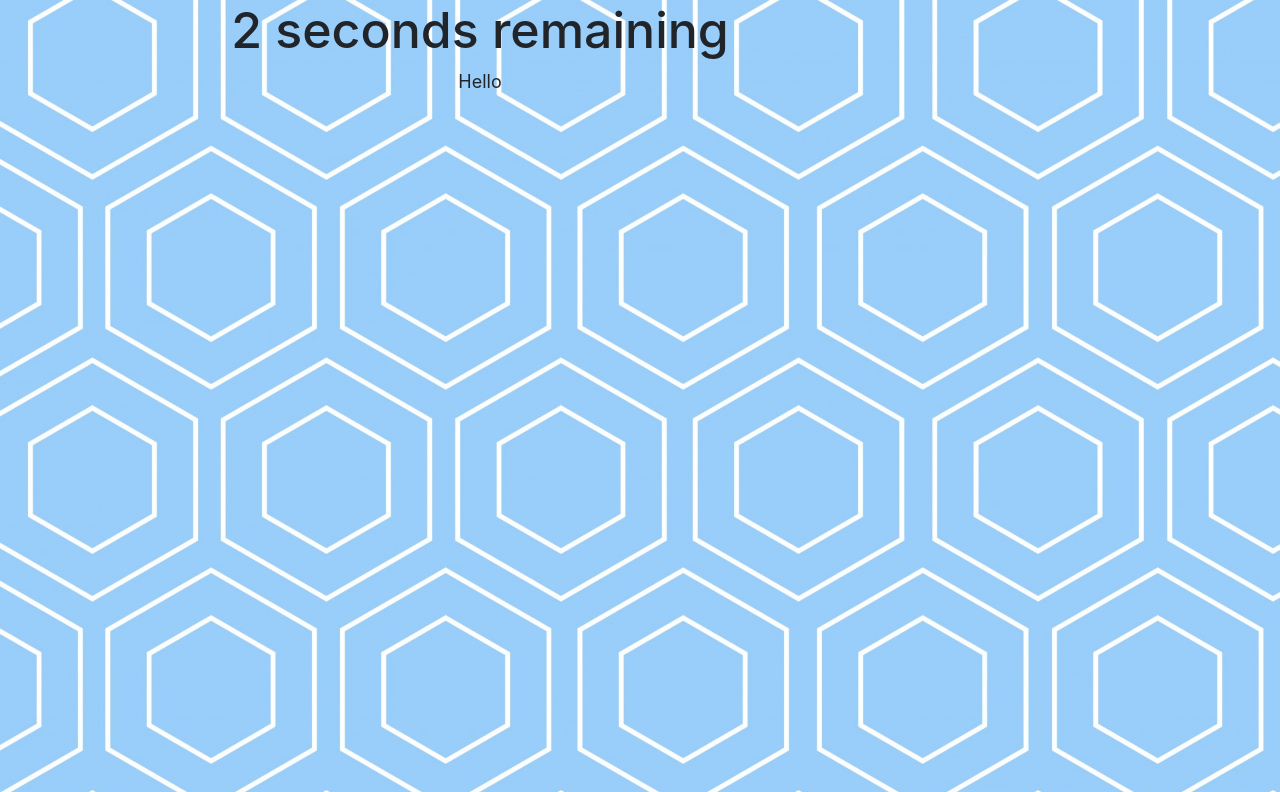
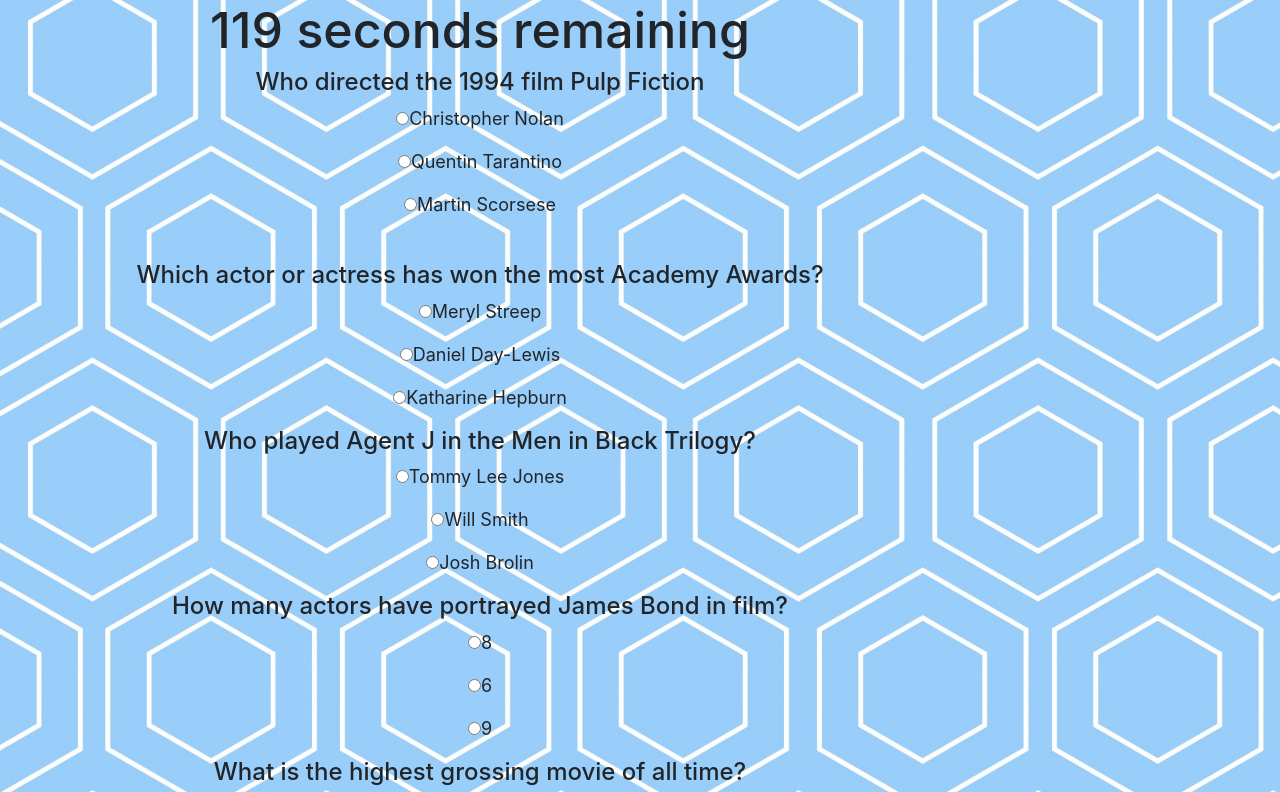
Before and after one commit to mgulham/trivia-game, a plain HTML site: page index.html in a window 1280 px wide. Both pictures are taken after a click on the button "Start Game". Shown: the top 792 px of the page. Drawn offline with nearby package versions, Linux system fonts and the light colour scheme.

Commit message:
final changes pushed. game fully functional.

```diff
--- a/assets/javascript/game.js
+++ b/assets/javascript/game.js
@@ -1,44 +1,157 @@
 
-function rightAnswer(){
-    correct++
+var correct = 0  //defining our global variables
+var incorrect = 0
+var timeleft = 120
+
+// object that runs function when submit is clicked. Makes sure page doesn't refresh.
+const myForm = document.getElementById("myForm");
+myForm.addEventListener("submit", (e) => {
+  e.preventDefault();
+  console.log("Form Submitted");
+  handleClick();
+  setTimeout(endGame, 500);
+});
+
+let myQuestions = [
+  {
+    question: "Who directed the 1994 film Pulp Fiction",
+    answers: {
+      a: "Christopher Nolan",
+      b: "Quentin Tarantino",
+      c: "Martin Scorsese"
+    },
+    correctAnswer: "b"
+  },
+  {
+    question: "Which actor or actress has won the most Academy Awards?",
+    answers: {
+      a: "Meryl Streep",
+      b: "Daniel Day-Lewis",
+      c: "Katharine Hepburn"
+    },
+    correctAnswer: "c"
+  },
+  {
+    question: "Who played Agent J in the Men in Black Trilogy?",
+    answers: {
+      a: "Tommy Lee Jones",
+      b: "Will Smith",
+      c: "Josh Brolin",
+    },
+    correctAnswer: "b"
+  },
+  {
+    question: "How many actors have portrayed James Bond in film?",
+    answers: {
+      a: "8",
+      b: "6",
+      c: "9",
+    },
+    correctAnswer: "a"
+  },
+  {
+    question: "What is the highest grossing movie of all time?",
+    answers: {
+      a: "The Titanic",
+      b: "Avatar",
+      c: "Avengers: Endgame",
+    },
+    correctAnswer: "c"
+  }
+];
+
+//When page loads, questions are ready but are hidden until called.
+$( document ).ready(function() {
+  $("#questions").hide();
+});
+
+//calculates score by looping through inputs and pulling clicked values. Those values are stored and looped through themselves to see if correct or not. Pulled from stackoverflow.
+function handleClick() {
+
+  for(var i = 1; i <= 5; i++) {
+    var radios = document.getElementsByName('answer'+i);
+    for(var j = 0; j < radios.length; j++) {
+      var radio = radios[j];
+      if(radio.value == "correct" && radio.checked) {
+        correct++;
+      }
+      }
+   }
+      ;
+
+    } //
+
+//Function that pushes score to html when game is complete
+function pushScore(){
+  incorrect = 5 - correct;
+  $("#questions").append(`<p class= "endScore">Correct: ${correct}</p>
+      <p class= "endScore">Incorrect: ${incorrect}</p>`)
+
+};
+
+//function that pushes questions from array to html.
+function pushQuestions(){
+    $("#q1").html(`${myQuestions[0].question}`);
+    $("#q1a1").append(`${myQuestions[0].answers.a}`);
+    $("#q1a2").append(`${myQuestions[0].answers.b}`);
+    $("#q1a3").append(`${myQuestions[0].answers.c}`);
+    $("#q2").html(`${myQuestions[1].question}`);
+    $("#q2a1").append(`${myQuestions[1].answers.a}`);
+    $("#q2a2").append(`${myQuestions[1].answers.b}`);
+    $("#q2a3").append(`${myQuestions[1].answers.c}`);
+    $("#q3").html(`${myQuestions[2].question}`);
+    $("#q3a1").append(`${myQuestions[2].answers.a}`);
+    $("#q3a2").append(`${myQuestions[2].answers.b}`);
+    $("#q3a3").append(`${myQuestions[2].answers.c}`);
+    $("#q4").html(`${myQuestions[3].question}`);
+    $("#q4a1").append(`${myQuestions[3].answers.a}`);
+    $("#q4a2").append(`${myQuestions[3].answers.b}`);
+    $("#q4a3").append(`${myQuestions[3].answers.c}`);
+    $("#q5").html(`${myQuestions[4].question}`);
+    $("#q5a1").append(`${myQuestions[4].answers.a}`);
+    $("#q5a2").append(`${myQuestions[4].answers.b}`);
+    $("#q5a3").append(`${myQuestions[4].answers.c}`);
+    $("#questions").show();
+
 }
 
-function wrongAnswer(){
-    incorrect++
-}
-function pushQuestions(){
-    $("#questions").html("Hello")
-}
+//function that starts game and resets values on start button click
 function startGame(){
+startTime();
+correct = 0;
+incorrect = 0;
 
-setTimeout(pushQuestions, 1000);
+
+
+setTimeout(pushQuestions, 500);
 
 $(".mainHeaderHello").empty();
+}
 
-var timeleft = 3;
-
+//starts timer
+function startTime(){
 var downloadTimer = setInterval(function(){
   document.getElementById("countdown").innerHTML = timeleft + " seconds remaining";
   timeleft--;
+  //when time runs out. Game will end.
   if(timeleft < 0){
     clearInterval(downloadTimer);
-    document.getElementById("countdown").innerHTML = "Finished"
-    $(".body").append('<div class="gameOver"><a href= "https://mgulham.github.io/trivia-game/" style="color: red">YOUR TIME IS UP! Click here to try again.</a></div>');
+    document.getElementById("countdown").innerHTML = "Times Up!"
+    $(".body").append('<div class="gameOver"><a href= "file:///C:/Users/Maiwand%20Gulham/Desktop/Coding%20Class/homework/week-5/trivia-game/index.html" style="color: red">The Test is Complete! Click here to try again.</a></div>');
     $("#questions").empty();
-
-    $("#questions").append(`<p class= "endScore">Correct:${correct}</p>
-      <p class= "endScore">Incorrect:${incorrect}</p>
-      <p class= "endScore">Unanswered:${unanswered}</p>`)
+    handleClick()
+    pushScore();
 
   }
 }, 1000);
+}
+//Empties questions so score can be shown
+function endGame(){
+  $("#countdown").empty();
+  $("#questions").empty();
+  pushScore();
+}
 
 
 
-}
-
-$(".startButton").click(startGame);
-var correct = 0
-var incorrect = 0
-var unanswered = 0
-var score = "Your score is"(((correct + unanswered) / 6.00) * 100) + "%"
+$(".startButton").click(startGame)
--- a/index.html
+++ b/index.html
@@ -18,7 +18,33 @@
     </section>
 
    <h1 id="countdown"></h1>
-   <div id="questions" ></div>
+   <div id="questions">
+        <form id="myForm">
+        <h4 id="q1"></h4>
+       <p id="q1a1"><input type="radio" name="answer1" value="incorrect"></p>
+       <p id="q1a2" ><input type="radio" name="answer1" value="correct"></p>
+       <p id="q1a3"><input type="radio" name="answer1" value="incorrect"></p>
+       <br>
+       <h4 id="q2"></h4>
+       <p id="q2a1"><input type="radio" name="answer2" value="incorrect"></p>
+       <p id="q2a2" ><input type="radio" name="answer2" value="incorrect"></p>
+       <p id="q2a3"><input type="radio" name="answer2" value="correct"></p>
+       <h4 id="q3"></h4>
+       <p id="q3a1"><input type="radio" name="answer3" value="incorrect"></p>
+       <p id="q3a2" ><input type="radio" name="answer3" value="correct"></p>
+       <p id="q3a3"><input type="radio" name="answer3" value="incorrect"></p>
+       <h4 id="q4"></h4>
+       <p id="q4a1"><input type="radio" name="answer4" value="correct"></p>
+       <p id="q4a2" ><input type="radio" name="answer4" value="incorrect"></p>
+       <p id="q4a3"><input type="radio" name="answer4" value="incorrect"></p>
+       <h4 id="q5"></h4>
+       <p id="q5a1"><input type="radio" name="answer5" value="incorrect"></p>
+       <p id="q5a2" ><input type="radio" name="answer5" value="incorrect"></p>
+       <p id="q5a3"><input type="radio" name="answer5" value="correct"></p>
+       <!-- <button type="submit">Submit</button> -->
+       <button class="submit" type="submit">Submit</button>
+        </form>
+    </div>
 <script src="https://cdnjs.cloudflare.com/ajax/libs/jquery/3.2.1/jquery.min.js"></script>
 <script type="text/javascript" src="assets/javascript/game.js">
 
```
Also changed, not shown: 1 other file.
